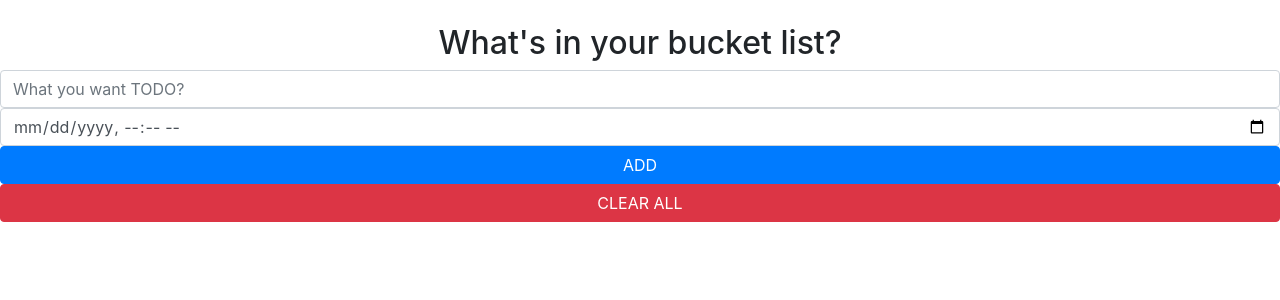
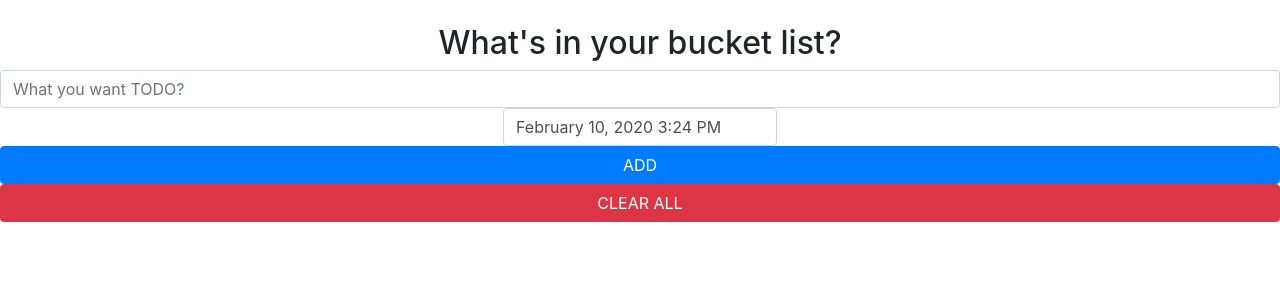
Before and after one commit to mohamedsgap/react-redux-reminder, a React (Create React App) app: page / in a window 1280 px wide. Shown: the top 300 px of the page. Built offline with nearby package versions, Linux system fonts and the light colour scheme.

Commit message:
Use DatePicker component

```diff
--- a/src/App.js
+++ b/src/App.js
@@ -3,6 +3,9 @@ import './App.css';
 import {addReminder, clearReminder, clearAllReminder} from './actions'
 import {connect} from  'react-redux'
 import moment from 'moment'
+import DatePicker from "react-datepicker";
+import "react-datepicker/dist/react-datepicker.css";
+
 
 class  App extends React.Component {
   state = {
@@ -39,7 +42,17 @@ class  App extends React.Component {
           <h2>What's in your bucket list?</h2>
         </div>
         <input onChange={(e) => this.setState({text: e.target.value})} value={this.state.text} className="form-control" type="text" placeholder="What you want TODO?" />
-        <input  onChange={(e) => this.setState({date: e.target.value})} value={this.state.date} className="form-control" type="datetime-local" />
+        <DatePicker
+          value={this.state.date}
+          className="form-control"
+          selected={this.state.date}
+          onChange={date => this.setState({date})}
+          showTimeSelect
+          timeFormat="HH:mm"
+          //timeIntervals={15}
+          timeCaption="time"
+          dateFormat="MMMM d, yyyy h:mm aa"
+        />
         <button onClick={()=> {
           this.props.addReminder(this.state.text, this.state.date)
           this.setState({text: '', date: ''})}}
```
